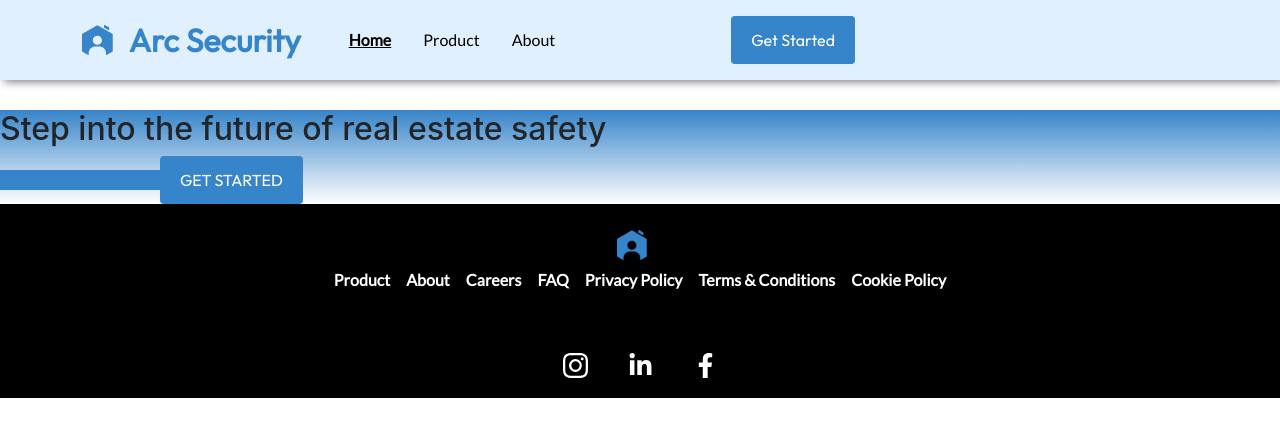
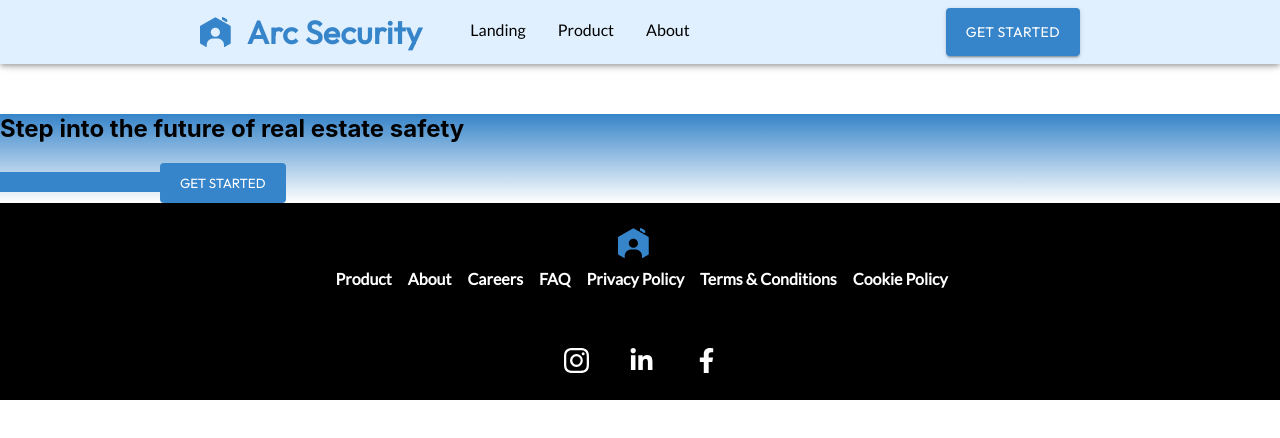
Before and after one commit to arc-securitas/webapp, a React (Create React App) app: page / in a window 1280 px wide. Shown: the top 438 px of the page. Built offline with nearby package versions, Linux system fonts and the light colour scheme; a web font is replaced by a local one.

Commit message:
Switched to Material UI Header

```diff
--- a/package.json
+++ b/package.json
@@ -3,13 +3,18 @@
   "version": "0.1.0",
   "private": true,
   "dependencies": {
+    "@emotion/react": "^11.9.3",
+    "@emotion/styled": "^11.9.3",
     "@fortawesome/fontawesome-svg-core": "^6.1.1",
     "@fortawesome/free-regular-svg-icons": "^6.1.1",
     "@fortawesome/free-solid-svg-icons": "^6.1.1",
     "@fortawesome/react-fontawesome": "^0.1.18",
+    "@mui/icons-material": "^5.8.4",
+    "@mui/material": "^5.8.5",
     "@testing-library/jest-dom": "^5.16.3",
     "@testing-library/react": "^12.1.4",
     "@testing-library/user-event": "^13.5.0",
+    "bootstrap": "^5.1.3",
     "react": "^18.0.0",
     "react-bootstrap": "^2.4.0",
     "react-dom": "^18.0.0",
--- a/public/index.html
+++ b/public/index.html
@@ -14,12 +14,6 @@
       manifest.json provides metadata used when your web app is installed on a
       user's mobile device or desktop. See https://developers.google.com/web/fundamentals/web-app-manifest/
     -->
-    <link
-      rel="stylesheet"
-      href="https://cdn.jsdelivr.net/npm/bootstrap@5.1.3/dist/css/bootstrap.min.css"
-      integrity="sha384-1BmE4kWBq78iYhFldvKuhfTAU6auU8tT94WrHftjDbrCEXSU1oBoqyl2QvZ6jIW3"
-      crossorigin="anonymous"
-    />
 
     <link rel="manifest" href="%PUBLIC_URL%/manifest.json" />
     <!--
--- a/src/App.css
+++ b/src/App.css
@@ -101,6 +101,7 @@ html {
 .navbar {
   position: sticky;
   top: 0;
+  width: 100%;
   background-color:#E0F0FF;
   align-items: center;
   justify-content: center;
@@ -134,7 +135,7 @@ a {
   margin-left: 1rem;
   margin-top: 0.75rem;
   text-align: center;
-  display: inline-block
+  display: inline-block;
 }
 
 a:hover {
@@ -153,3 +154,51 @@ a.inactive {
   width: 100%;
   background-color: #3684C9;
 }
+
+/* @media screen and (min-width: 481px) {
+  ul li {
+      display: inline-block;
+  }
+}
+
+@media screen and (min-width: 320px) {
+  .overallHeader {
+      height: 62px;
+  }
+  .nav {
+      display: none;
+  }
+  .getStarted {
+      display: none;
+  }
+  .dropdown {
+      display: block;
+  }
+}
+
+@media screen and (min-width: 640px) {
+  .overallHeader {
+      height: 80px;
+  }
+  .nav {
+      display: block;
+  }
+  .getStarted {
+      display: block;
+  }
+  .dropdown {
+      display: none;
+  }
+}
+
+@media screen and (min-width: 1025px) {
+  .overallHeader {
+      height: 80px;
+  }
+}
+
+@media screen and (min-width: 1440px) {
+  .overallHeader {
+      height: 80px;
+  }
+} */
--- a/src/App.js
+++ b/src/App.js
@@ -1,51 +1,231 @@
 import "./App.css";
-import React from "react";
 import {
+  Link as RouterLink,
   BrowserRouter as Router,
   Routes,
   NavLink,
   Route
 } from "react-router-dom";
-import * as ReactBootStrap from "react-bootstrap";
-
-import About from "./pages/about.js";
 import Footer from "./components/Footer.js";
 import Landing from "./pages/landing.js";
-import { ButtonDiv } from "./styles/style";
-function App() {
+import About from "./pages/about.js";
+
+import * as React from 'react';
+import AppBar from '@mui/material/AppBar';
+import Box from '@mui/material/Box';
+import Drawer from '@mui/material/Drawer';
+import IconButton from '@mui/material/IconButton';
+import List from '@mui/material/List';
+import ListItem from '@mui/material/ListItem';
+import ListItemText from '@mui/material/ListItemText';
+import MenuIcon from '@mui/icons-material/Menu';
+import Toolbar from '@mui/material/Toolbar';
+import Typography from '@mui/material/Typography';
+import Button from '@mui/material/Button';
+import Link from '@mui/material/Link';
+import CloseIcon from '@mui/icons-material/Close';
+
+const drawerWidth = '100%';
+const navItems = ['Landing', 'Product', 'About'];
+
+function App(props) {
+  const { window } = props;
+  const [mobileOpen, setMobileOpen] = React.useState(false);
+
+  const handleDrawerToggle = () => {
+    setMobileOpen(!mobileOpen);
+  };
+
+  const drawer = (
+    <Box sx={{ display: 'flex', justifyContent: 'center', height: '100%', backgroundColor: '#3684C9' }}>
+      <List>
+        <IconButton edge="start" sx={{ color: "#fff", marginLeft: '150%' }} onClick={handleDrawerToggle}><CloseIcon /></IconButton>
+        {navItems.map((item) => (
+          <ListItem key={item} disablePadding>
+            <Link sx={{
+              fontFamily: 'Lato',
+              fontSize: '16px',
+              display: 'inline-block',
+              color: '#fff',
+
+              "&:hover": {
+                color: '#E0F0FF'
+              },
+
+              "&:active": {
+                fontWeight: 'bold'
+              }
+
+            }} underline='none' component={RouterLink} to={"/" + item}>
+              <ListItemText primary={item} />
+            </Link>
+          </ListItem>
+        ))}
+        <Button sx={{
+          display: 'inline',
+          backgroundColor: "#fff",
+          border: 'none',
+          borderRadius: '4px',
+          fontFamily: "Outfit",
+          color: '#3684C9',
+          padding: '12px 20px',
+          textAlign: 'center',
+          gap: '4px',
+          justifyContent: 'center',
+
+          '&:hover': {
+            backgroundColor: '#fff'
+          }
+        }}>Get Started</Button>
+      </List>
+    </Box>
+  );
+
+  const container = window !== undefined ? () => window().document.body : undefined;
+
 
   return (
     <Router>
       {/* Header */}
-      <ReactBootStrap.Navbar classname="navbar" expand="md">
-        <ReactBootStrap.Container>
-        <img src="Logo-blue.png" />
-        <h2 className="title">Arc Security</h2>
-          <ReactBootStrap.Navbar.Toggle aria-controls="basic-navbar-nav" />
-          <ReactBootStrap.Navbar.Collapse id="basic-navbar-nav">
-            <ReactBootStrap.Navbar.Offcanvas classname= "offcanvas" id={`offcanvasNavbar-expand-md`} aria-labelledby={`offcanvasNavbarLabel-expand-md`} placement="end">
-              <ReactBootStrap.Offcanvas.Header closeButton >
-              </ReactBootStrap.Offcanvas.Header>
-              <ReactBootStrap.Offcanvas.Body>
-                <ReactBootStrap.Nav className="me-auto">
-                  <NavLink exact to="/" id="home" className={({ isActive }) => (isActive ? 'active' : 'inactive')}>Home</NavLink>
-                  <NavLink exact to="/product" id="product" className={({ isActive }) => (isActive ? 'active' : 'inactive')}>Product</NavLink>
-                  <NavLink exact to="/about" id="about" className={({ isActive }) => (isActive ? 'active' : 'inactive')}>About</NavLink>
-                  <ButtonDiv>Get Started</ButtonDiv>
-                </ReactBootStrap.Nav>
-              </ReactBootStrap.Offcanvas.Body>
-            </ReactBootStrap.Navbar.Offcanvas>
-          </ReactBootStrap.Navbar.Collapse>
-        </ReactBootStrap.Container>
-      </ReactBootStrap.Navbar>
+
+      <Box sx={{ display: 'flex' }}>
+        <AppBar component="nav" position="sticky" sx={{
+          position: 'sticky',
+          top: 0,
+          width: '100%',
+          backgroundColor: '#E0F0FF',
+          alignItems: 'center',
+          justifyContent: 'center',
+          marginBottom: '30px'
+        }}>
+
+          <Toolbar>
+            <img src="Logo-blue.png" />
+
+            <Typography sx={{
+              align: 'center',
+              color: '#3684C9',
+              fontFamily: 'Outfit',
+              fontWeight: 'bold',
+              fontSize: '32px',
+              marginRight: '2rem',
+            }}>Arc Security</Typography>
+
+            <Box sx={{
+              display: 'none',
+
+              '@media screen and (min-width: 768px)': {
+                display: 'block'
+              }
+            }}>
+              {navItems.map((item) => (
+                <Link sx={{
+                  fontFamily: 'Lato',
+                  fontSize: '16px',
+                  marginRight: '1rem',
+                  marginLeft: '1rem',
+                  textAlign: 'center',
+                  display: 'inline-block',
+                  color: '#000',
+                  "&:hover": {
+                    color: '#1D5DA7'
+                  },
+
+                  "&:active": {
+                    fontWeight: 'bold'
+                  }
+
+                }} underline='none' component={RouterLink} to={"/" + item} key={item}>
+                  {item}
+                </Link>
+              ))}
+
+              <Button sx={{
+                display: 'inline',
+                backgroundColor: "#3684C9",
+                border: 'none',
+                borderRadius: '4px',
+                fontFamily: "Outfit",
+                color: "#fff",
+                padding: '12px 20px',
+                textAlign: 'center',
+                gap: '4px',
+                justifyContent: 'center',
+
+                '@media screen and (min-width: 768px)': {
+                  marginLeft: '3rem'
+                },
+
+                '@media screen and (min-width: 850px)': {
+                  marginLeft: '10rem'
+                },
+
+                '@media screen and (min-width: 1024px)': {
+                  marginLeft: '15rem'
+                },
+
+                '@media screen and (min-width: 1440px)': {
+                  marginLeft: '20rem'
+                },
+
+                '&:hover': {
+                  backgroundColor: '#3684C9'
+                }
+
+              }} variant="contained">Get Started</Button>
+            </Box>
+            <IconButton
+              aria-label="open drawer"
+              edge="start"
+              onClick={handleDrawerToggle}
+              sx={{
+                mr: 2,
+                display: 'block',
+
+                '@media screen and (min-width: 768px)': {
+                  display: 'none'
+                }
+              }}
+            >
+              <MenuIcon sx={{ color: "#3684C9" }} />
+            </IconButton>
+          </Toolbar>
+        </AppBar>
+
+        <Box component="nav">
+          <Drawer
+            container={container}
+            variant="temporary"
+            anchor='right'
+            open={mobileOpen}
+            onClose={handleDrawerToggle}
+            ModalProps={{
+              keepMounted: true, // Better open performance on mobile.
+            }}
+            sx={{
+              display: 'block',
+
+              '@media screen and (min-width: 768px)': {
+                display: 'none'
+              },
+
+              '& .MuiDrawer-paper': { boxSizing: 'border-box', width: drawerWidth },
+              width: '100%'
+            }}
+          >
+            {drawer}
+          </Drawer>
+        </Box>
+      </Box>
 
       <Routes>
+        <Route exact path="/landing" element={<Landing />} />
+        <Route exact path="/" element={<Landing />} />
         <Route exact path="/about" element={<About />} />
-        <Route exact path="/" element={<Landing />} />
       </Routes>
 
       {/* Footer */}
-      <Footer/>
+      <Footer />
     </Router>
 
   );
--- a/src/styles/style.js
+++ b/src/styles/style.js
@@ -97,7 +97,7 @@ export const StyledBurger = styled.div`
   div {
     width: 2rem;
     height: 0.25rem;
-    background: ${COLORS.blue_primary};
+    background: ${({ open }) => open ? COLORS.white : COLORS.blue_primary};
     border-radius: 10px;
     transition: all 0.0s linear;
     position: relative;
@@ -124,7 +124,7 @@ export const StyledMenu = styled.nav`
   display: flex;
   flex-direction: column;
   justify-content: top;
-  background: ${COLORS.white};
+  background: ${COLORS.blue_primary};
   height: 100vh;
   text-align: left;
   padding: 2rem;
@@ -139,12 +139,12 @@ export const StyledMenu = styled.nav`
     padding: 2rem;
     font-family: ${FONTS.body_primary};
     font-weight: bold;
-    color: ${COLORS.black};
+    color: ${({ open }) => open ? COLORS.white : COLORS.blue_primary};
     text-decoration: none;
     transition: color 0.3s linear;
 
     &:hover {
-      color: ${COLORS.blue_primary};
+      color: ${COLORS.light_blue};
     }
   }
 `;
```
Also changed, not shown: 1 other file (tests, documents, lock files or other folders).
